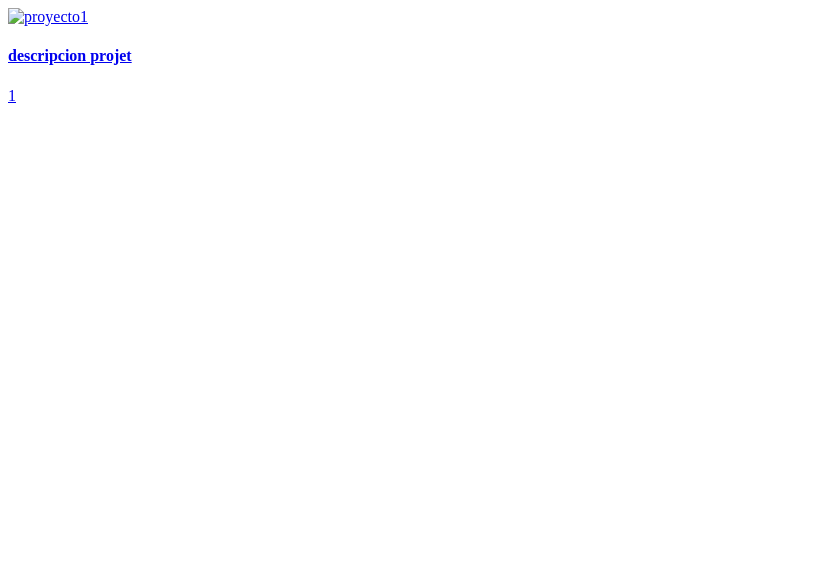
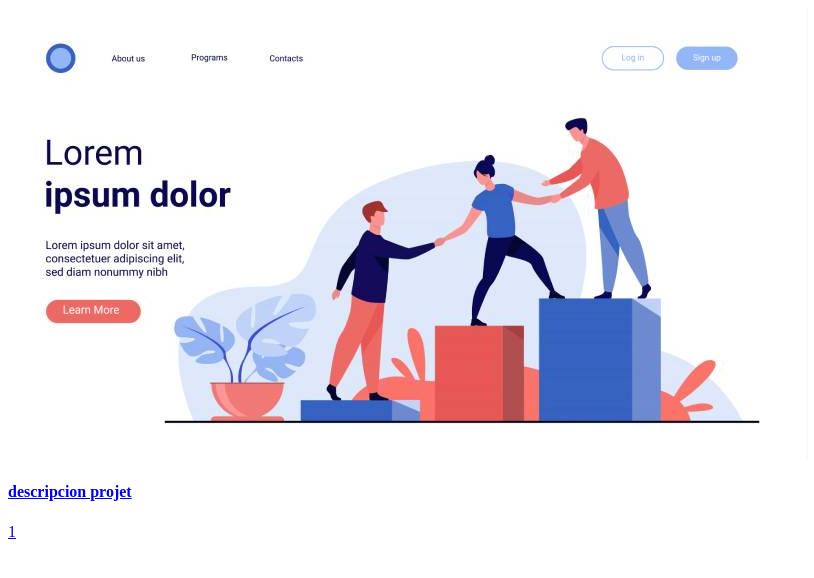
Before and after one commit to juanpepito12349n-prog/section_mis_proyectos, a plain HTML site: page index.html in a window 1280 px wide. Shown: the whole page, without its empty margins (0-814 px from the left). Drawn offline with Linux system fonts and the light colour scheme.

Commit message:
Update index.html

```diff
--- a/index.html
+++ b/index.html
@@ -8,7 +8,7 @@
     <a href=" https://alejosedannk.github.io/Sur-Viajes/" target="_blank"
     class="link-projecto">
         <div class="overlay"></div>
-            <img src="img/proyecto1.jpg" alt="proyecto1">
+            <img src="proyecto1.jpg" alt="proyecto1">
         <div class="info">
             <h4>descripcion projet
             </h4>
```
